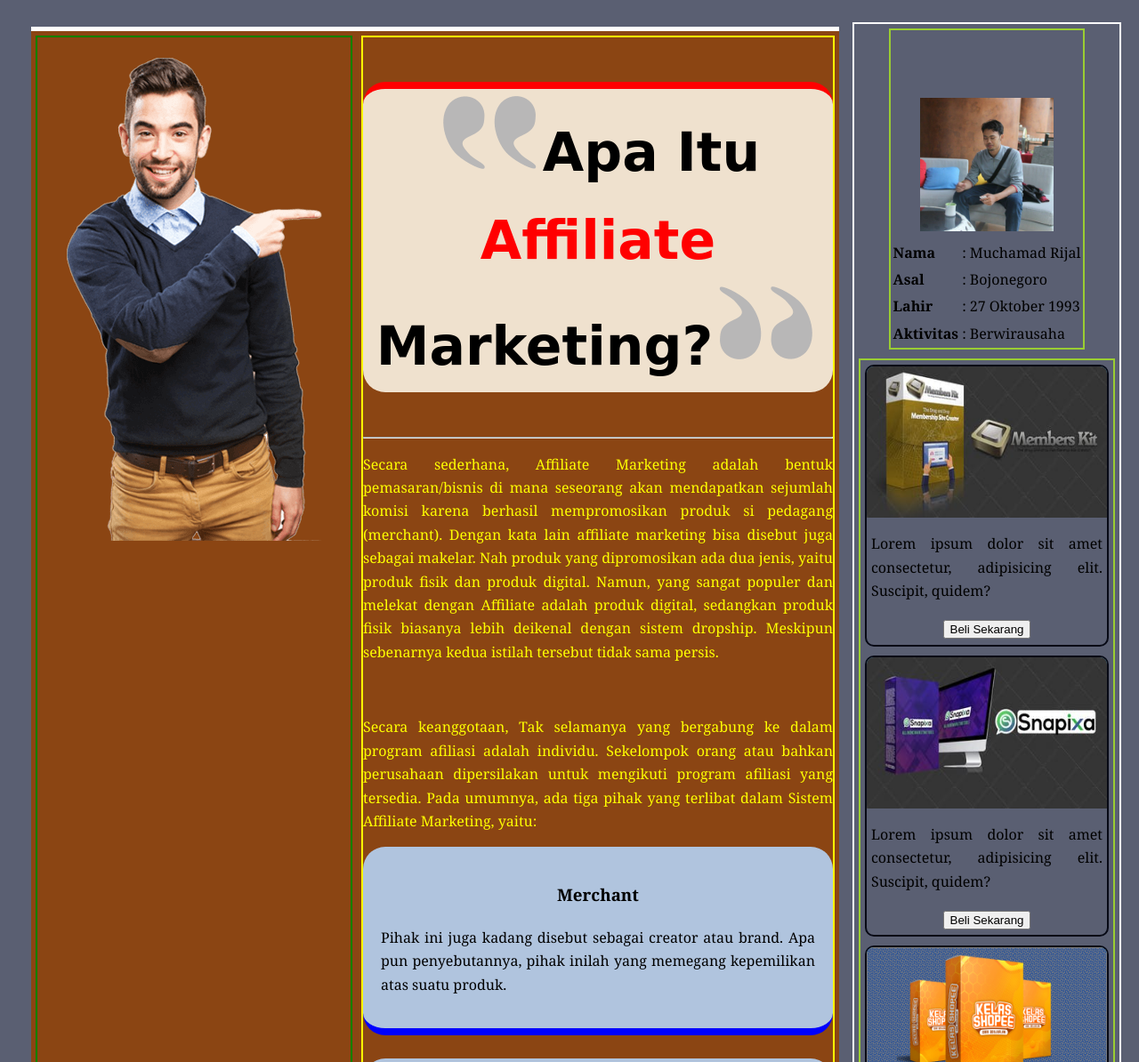
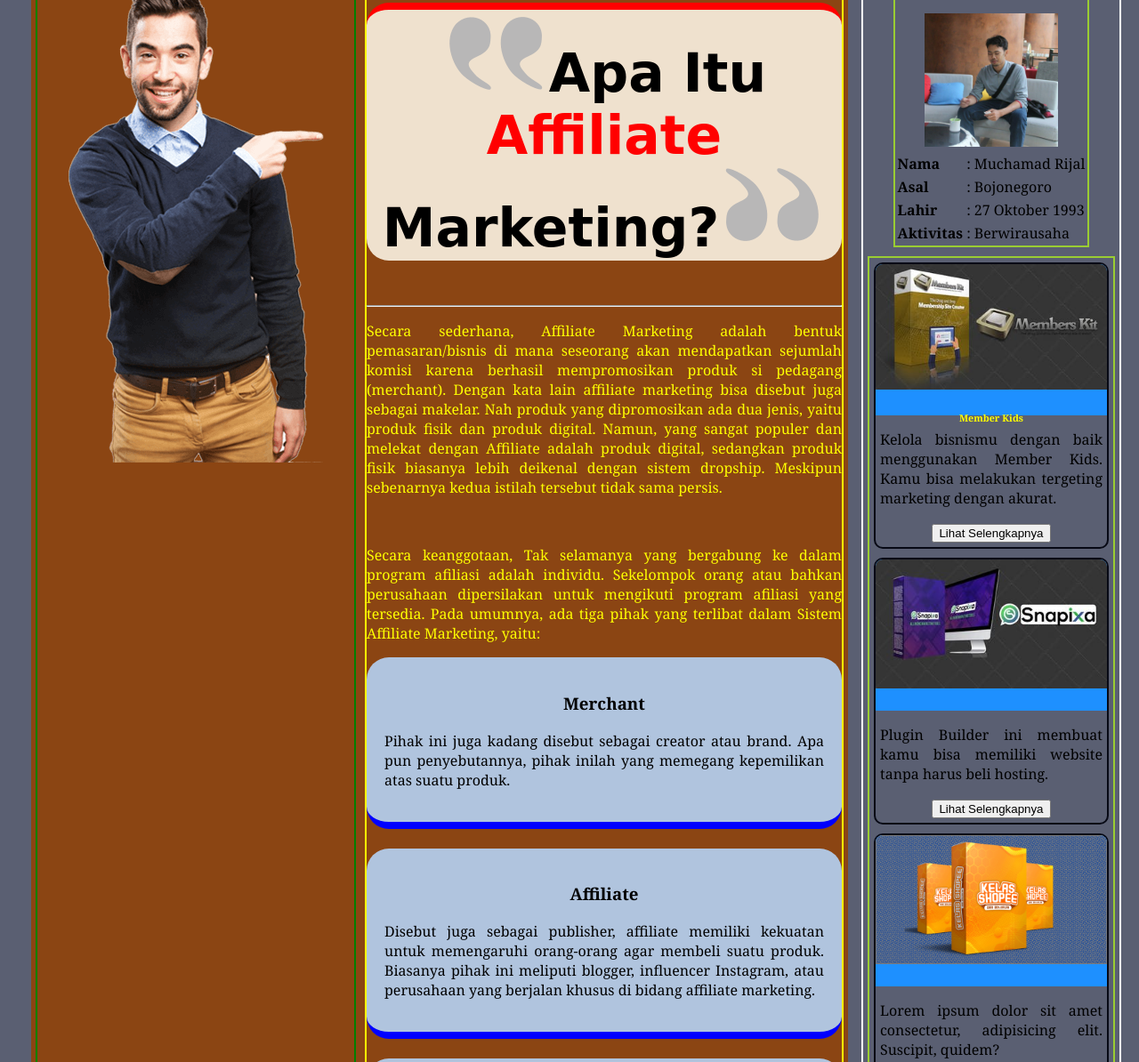
Before and after one commit to rijal2/tugas, a plain HTML site: page index.html in a window 1280 px wide. Shown: the part 822-2016 px from the top of the page at 89% size. Drawn offline with Linux system fonts and the light colour scheme; files whose address does not match are found by name.

Commit message:
Mengatur posisi nama produk

```diff
--- a/gaya.css
+++ b/gaya.css
@@ -7,7 +7,6 @@ html, body {
 body	{
 	font-family: cambria;
 	background: #347B98;
-	line-height: 1.65;
 }
 
 
@@ -322,6 +321,7 @@ aside {
 		text-align: left;
 	}
 
+	/* Daftar Produk */
 	.display-produk	{
 		display: flex;
 		flex-direction: column;
@@ -336,19 +336,22 @@ aside {
 	}
 
 	.produk .judul {
+		display: flex;
+		flex-direction: column;
 		height: 170px;
-		background-color: #347B98;
+		background-color: #1E90FF;
 		margin: 0;
+		color: yellow;
+		text-align: center;
 	}
 
 	.produk .isi {
 		text-align: center;
 	}
 
-	/* Daftar Produk */
 	.judul img	{
-		width: 270px;
-		height: 170px;
+		width: 260px;
+		height: 145px;
 	}
 
 /*Di atas adalah perintah untuk diterapkan di elemn asside*/
--- a/index.html
+++ b/index.html
@@ -261,11 +261,12 @@
 
           <div class="produk">
             <div class="judul">
-              <img src="asset/css/produk-member-kids.jpg" alt="Kelas Shopee">
+              <img src="asset/css/produk-member-kids.jpg" alt="Member Kids">
+              <span><h6>Member Kids</h6></span>
             </div>
             <div class="isi">
-              <p>Lorem ipsum dolor sit amet consectetur, adipisicing elit. Suscipit, quidem?</p>
-              <button>Beli Sekarang</button>
+              <p>Kelola bisnismu dengan baik menggunakan Member Kids. Kamu bisa melakukan tergeting marketing dengan akurat.</p>
+              <button>Lihat Selengkapnya</button>
             </div>
           </div>
 
@@ -274,8 +275,8 @@
               <img src="asset/css/produk-snapixa.jpg" alt="Snapixa">
             </div>
             <div class="isi">
-              <p>Lorem ipsum dolor sit amet consectetur, adipisicing elit. Suscipit, quidem?</p>
-              <button>Beli Sekarang</button>
+              <p>Plugin Builder ini membuat kamu bisa memiliki website tanpa harus beli hosting.</p>
+              <button>Lihat Selengkapnya</button>
             </div>
           </div>
 
```
